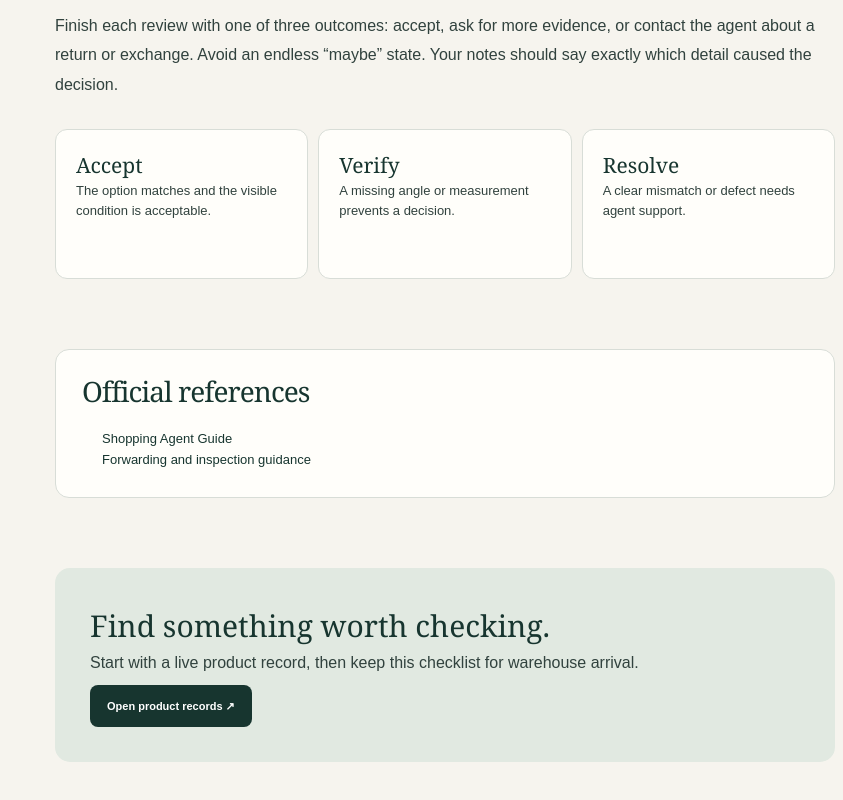
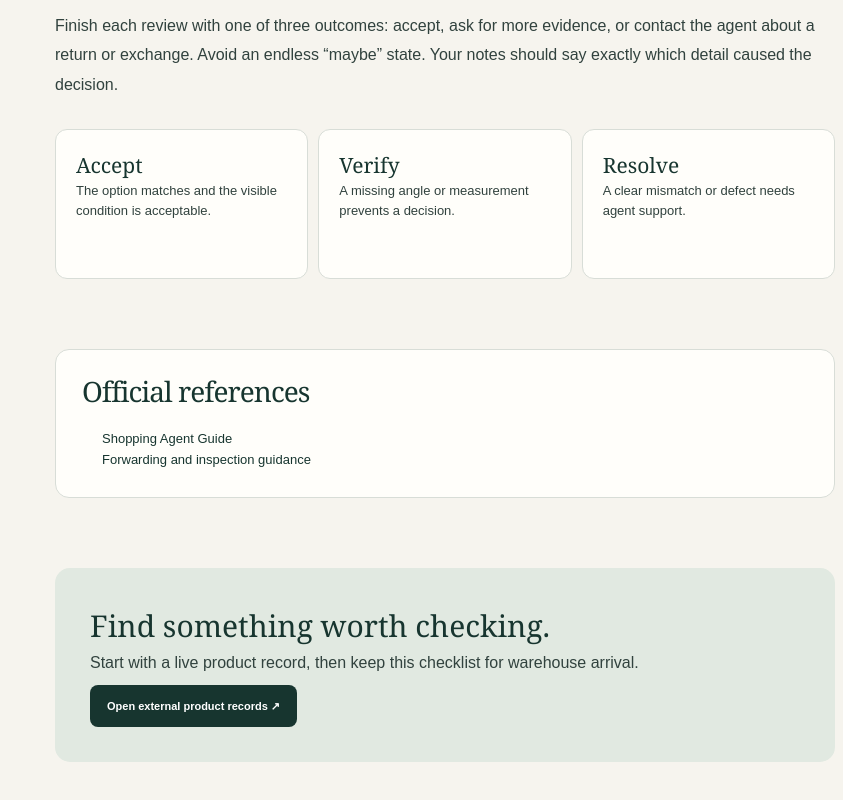
Before and after one commit to hehaize88-code/anan, a Next.js app in the folder sheets-superbuy-com/: page /qc-checklist in a window 1280 px wide. Shown: the part 2020-2820 px from the top of the page, without its empty margins (437-1280 px from the left). Built offline with nearby package versions, Linux system fonts and the light colour scheme.

Commit message:
Add canonical and structured data to qc-checklist/page.tsx

```diff
--- a/sheets-superbuy-com/app/qc-checklist/page.tsx
+++ b/sheets-superbuy-com/app/qc-checklist/page.tsx
@@ -1,14 +1,15 @@
-import type { Metadata } from "next";
 import { ResearchPage } from "../research-page";
+import { BreadcrumbJsonLd, HowToJsonLd, pageMetadata } from "../seo";
 
-export const metadata: Metadata = { title: "Superbuy QC Photo Checklist | Sheets Superbuy", description: "Use this practical QC checklist to inspect spreadsheet finds after they arrive at the agent warehouse." };
+const description = "Use this practical QC checklist to inspect spreadsheet finds after they arrive at the agent warehouse.";
+export const metadata = pageMetadata("Superbuy QC Photo Checklist | Sheets Superbuy", description, "/qc-checklist/");
 
 export default function QCPage() {
-  return <ResearchPage label="EVIDENCE / QC · FACT CHECKED AUGUST 2026" title="A QC checklist built around decisions" intro="QC photos are useful when you know what question each image should answer. Check objective order accuracy first, then category-specific details.">
+  return <><BreadcrumbJsonLd items={[{name:"Home",path:"/"},{name:"QC checklist",path:"/qc-checklist/"}]}/><HowToJsonLd name="A QC checklist built around decisions" description={description} path="/qc-checklist/" steps={["Confirm the order basics","Use category-specific checks","Choose an action"]}/><ResearchPage label="EVIDENCE / QC · FACT CHECKED AUGUST 2026" title="A QC checklist built around decisions" intro="QC photos are useful when you know what question each image should answer. Check objective order accuracy first, then category-specific details.">
     <section><p className="article-lead">Treat QC photos as warehouse evidence, not a quality guarantee. The most important first question is whether the warehouse received the same option that you ordered.</p></section>
     <section><span className="chapter">01</span><h2>Confirm the order basics</h2><div className="check-panel"><strong>Always check first</strong><ul><li>Correct product type and visible color</li><li>Size label matches the order</li><li>Requested quantity and included pieces</li><li>No obvious tears, stains, cracks or crushed areas</li><li>Packaging matches any requirement that matters to you</li></ul></div><p>If an angle does not show the detail you need, do not infer it from a distant overview. Request an additional image or measurement when that option is available.</p></section>
     <section><span className="chapter">02</span><h2>Use category-specific checks</h2><h3>Shoes</h3><p>Compare both shoes together. Look at shape, symmetry, visible glue, stitching, sole alignment and the size labels. If fit is critical, an insole measurement is more useful than relying only on the printed size.</p><h3>Clothing</h3><p>Check garment measurements against a familiar item measured in the same way. Inspect print position, embroidery, seam alignment and any missing hardware. Lighting can change color, so avoid judging a subtle shade from one photo alone.</p><h3>Bags and accessories</h3><p>Inspect closures, zippers, handles, edges, hardware and included straps. Ask for a clear image of any detail that affects function, not just appearance.</p></section>
     <section><span className="chapter">03</span><h2>Choose an action</h2><p>Finish each review with one of three outcomes: accept, ask for more evidence, or contact the agent about a return or exchange. Avoid an endless “maybe” state. Your notes should say exactly which detail caused the decision.</p><div className="decision-grid"><div><strong>Accept</strong><p>The option matches and the visible condition is acceptable.</p></div><div><strong>Verify</strong><p>A missing angle or measurement prevents a decision.</p></div><div><strong>Resolve</strong><p>A clear mismatch or defect needs agent support.</p></div></div></section>
-    <section className="source-panel"><h2>Official references</h2><ul><li><span>Shopping Agent Guide</span></li><li><span>Forwarding and inspection guidance</span></li></ul></section><div className="article-end"><strong>Find something worth checking.</strong><p>Start with a live product record, then keep this checklist for warehouse arrival.</p><a href="https://kakobuysn.com/AllProducts/">Open product records ↗</a></div>
-  </ResearchPage>;
+    <section className="source-panel"><h2>Official references</h2><ul><li><span>Shopping Agent Guide</span></li><li><span>Forwarding and inspection guidance</span></li></ul></section><div className="article-end"><strong>Find something worth checking.</strong><p>Start with a live product record, then keep this checklist for warehouse arrival.</p><a href="https://kakobuysn.com/AllProducts/" target="_blank" rel="noopener noreferrer">Open external product records ↗</a></div>
+  </ResearchPage></>;
 }
```
